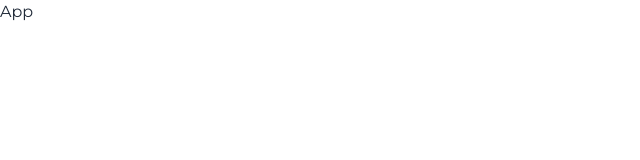
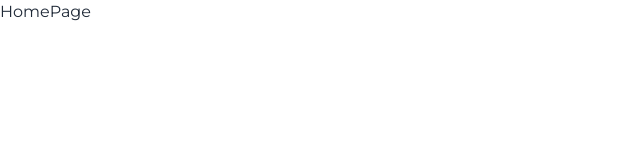
Before and after one commit to vishesh-baj/astrolok-cms, a React (Vite) app in the folder client/: page / in a window 1280 px wide. Shown: the top 160 px of the page, without its empty margins (0-640 px from the left). Built offline with nearby package versions, Linux system fonts and the light colour scheme.

Commit message:
fixed errors of routing

```diff
--- a/client/src/App.jsx
+++ b/client/src/App.jsx
@@ -1,5 +1,18 @@
+import { buildRoutes } from "./utilities";
+import { routes } from "./router/routes";
+import { Route, Routes } from "react-router-dom";
+import { HomePage } from "./pages";
+import { PATHS } from "./router/paths";
+
 const App = () => {
-  return <div className="font-body"> App</div>;
+  return (
+    <div className="font-body">
+      <Routes>
+        {buildRoutes(routes)}
+        <Route element={<HomePage />} path={PATHS.home} />
+      </Routes>
+    </div>
+  );
 };
 
 export default App;
--- a/client/src/main.jsx
+++ b/client/src/main.jsx
@@ -3,8 +3,11 @@ import App from "./App.jsx";
 import "./index.css";
 import { Provider } from "react-redux";
 import { store } from "./store.js";
+import { BrowserRouter } from "react-router-dom";
 ReactDOM.createRoot(document.getElementById("root")).render(
-  <Provider store={store}>
-    <App />
-  </Provider>
+  <BrowserRouter>
+    <Provider store={store}>
+      <App />
+    </Provider>
+  </BrowserRouter>
 );
--- a/client/src/utilities/index.js
+++ b/client/src/utilities/index.jsx
@@ -11,9 +11,11 @@ export const hasAccess = (role, page) => {
   return accessRules[role] && accessRules[role].includes(page);
 };
 
+// need to be fetched from localstorage
+const userRole = "admin";
+
 export const buildRoutes = (data) => {
   // need to be provided from BE
-  const userRole = "admin";
   data?.map(({ identifier, path, redirectPath, Element }) => {
     return (
       <Route key={identifier} path={path}>
```
Also changed, not shown: 1 other file (tests, documents, lock files or other folders).
